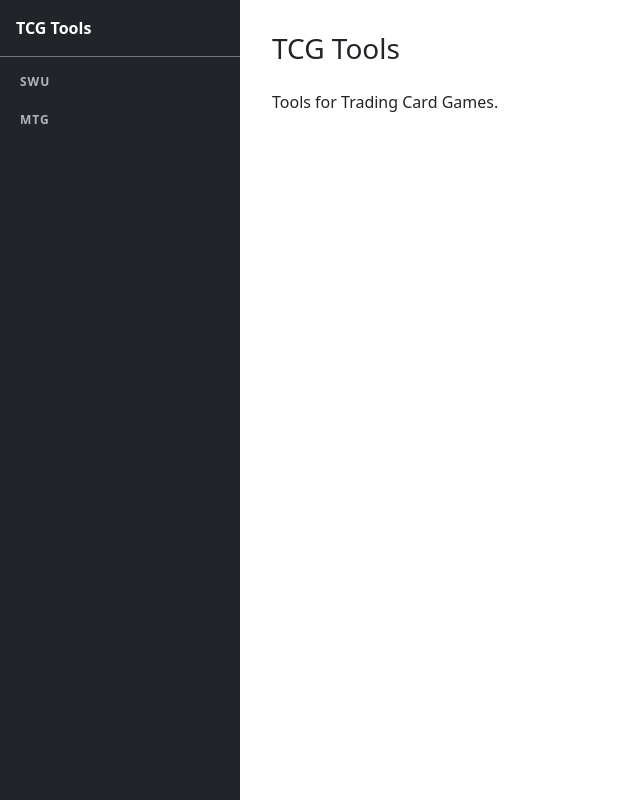
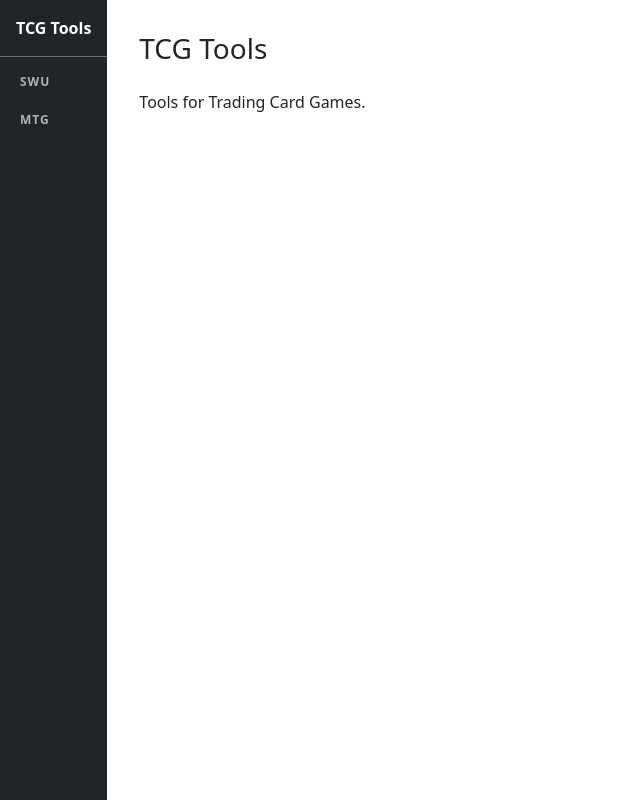
Before and after one commit to urscion/tcg-tools, a Flask app: page / in a window 1280 px wide. Shown: the whole page, without its empty margins (0-640 px from the left). Run offline with Flask 3, Linux system fonts and the light colour scheme; parts of the project's set-up code (start-up, migrations or seed data) failed here and were passed over.

Commit message:
auto-width navbar

```diff
--- a/templates/navbar.html
+++ b/templates/navbar.html
@@ -1,4 +1,4 @@
-<nav id="sidebar">
+<nav id="sidebar" class="w-auto">
   <div class="px-3 pb-3 mb-2 border-bottom border-secondary">
     <span class="text-white fw-semibold">TCG Tools</span>
   </div>
```
